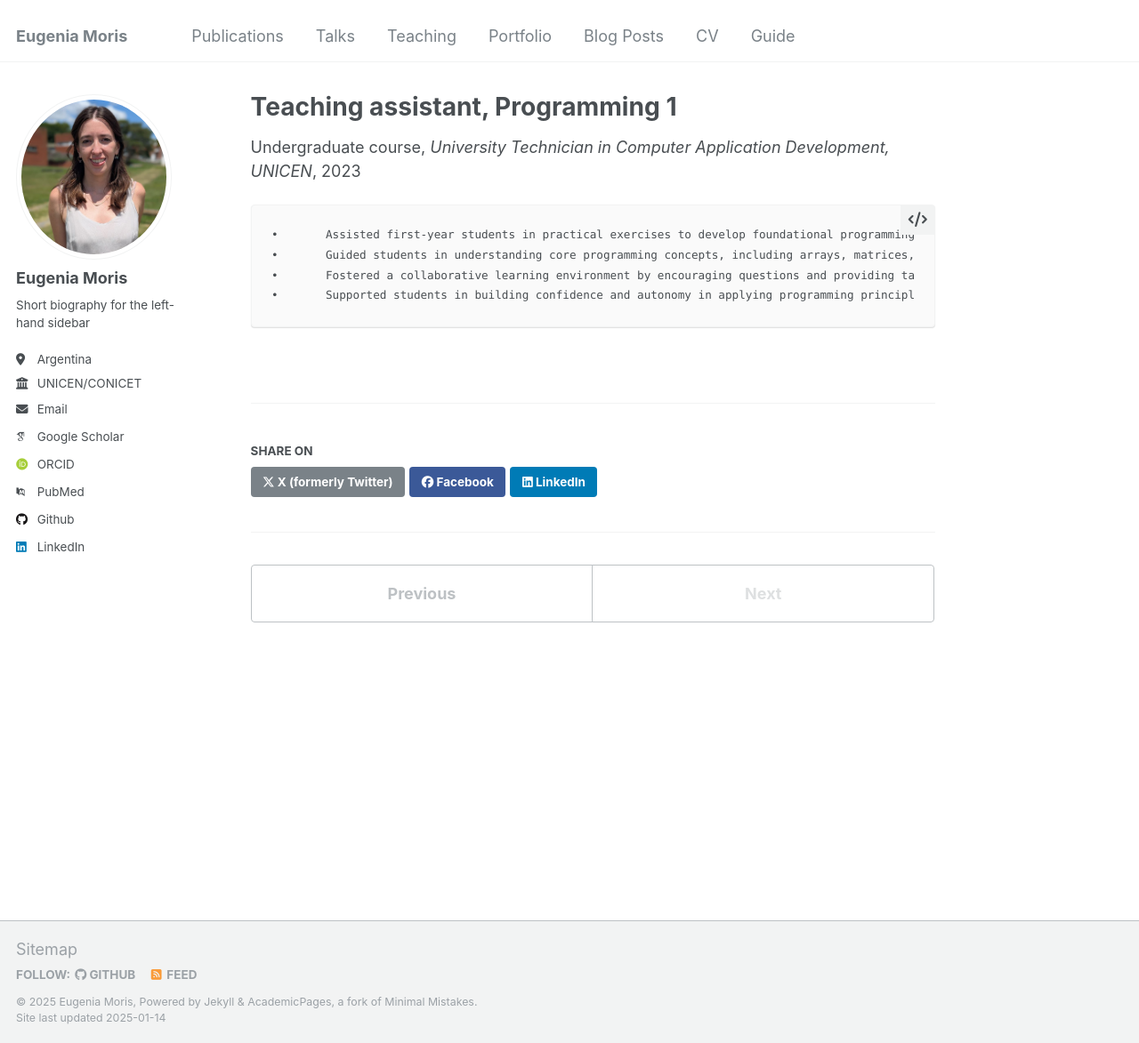
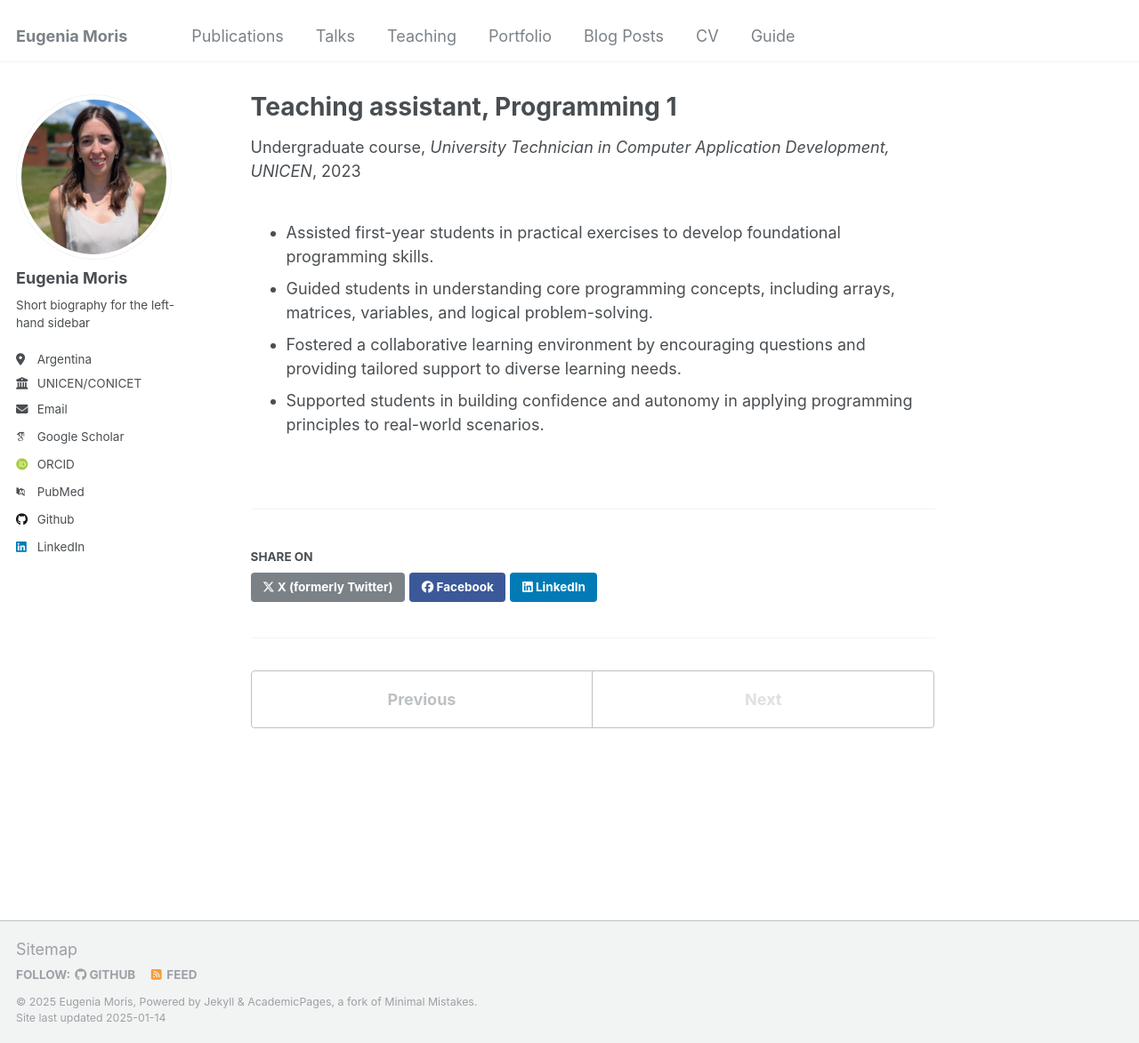
Before and after one commit to eugeniaMoris-PhD/eugeniaMoris-PhD.github.io, a Jekyll site: the page built from _teaching/2014-spring-teaching-1.md, in a window 1280 px wide and 1173 px high. Shown: the whole window at 89% size. Built offline with Jekyll 4.4.1, drawn with Linux system fonts in a browser that asks for light colours; some web fonts are replaced.

```diff
--- a/_teaching/2014-spring-teaching-1.md
+++ b/_teaching/2014-spring-teaching-1.md
@@ -10,7 +10,7 @@ location: "Tandil, Argentina"
 
 
 
-	•	Assisted first-year students in practical exercises to develop foundational programming skills.
-	•	Guided students in understanding core programming concepts, including arrays, matrices, variables, and logical problem-solving.
-	•	Fostered a collaborative learning environment by encouraging questions and providing tailored support to diverse learning needs.
-	•	Supported students in building confidence and autonomy in applying programming principles to real-world scenarios.
+* Assisted first-year students in practical exercises to develop foundational programming skills.
+* Guided students in understanding core programming concepts, including arrays, matrices, variables, and logical problem-solving.
+* Fostered a collaborative learning environment by encouraging questions and providing tailored support to diverse learning needs.
+* Supported students in building confidence and autonomy in applying programming principles to real-world scenarios.
```
